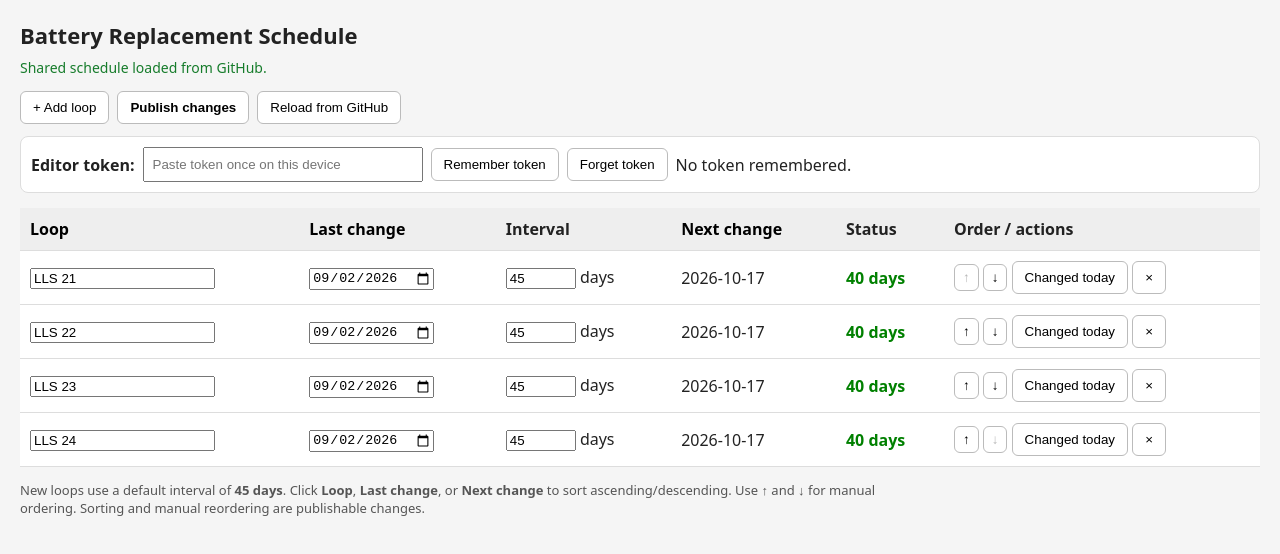
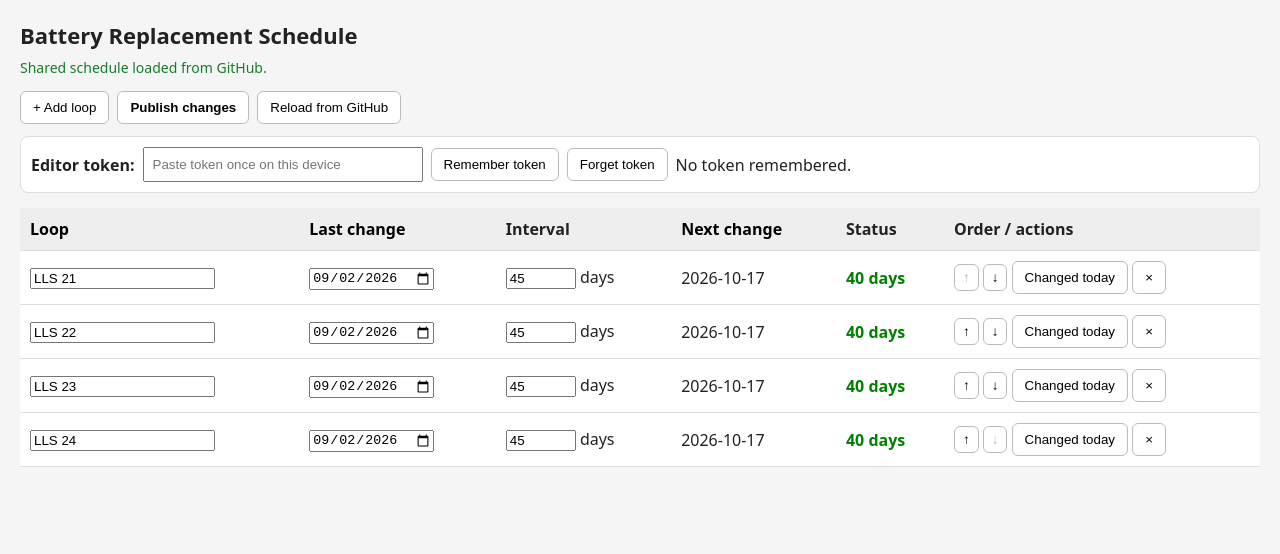
Before and after one commit to LukaszSobkowicz/battery-loops, a plain HTML site: page index.html in a window 1280 px wide. Drawn offline with Linux system fonts and the light colour scheme.

Commit message:
Remove bottom explanatory note

```diff
--- a/index.html
+++ b/index.html
@@ -26,7 +26,6 @@
   .okText { color: green; font-weight: bold; }
   .soon { color: #b36b00; font-weight: bold; }
   .overdue { color: red; font-weight: bold; }
-  .note { margin-top: 14px; font-size: 13px; color: #555; max-width: 900px; }
 </style>
 </head>
 <body>
@@ -60,10 +59,6 @@
   </thead>
   <tbody id="tableBody"></tbody>
 </table>
-
-<p class="note">
-  New loops use a default interval of <strong>45 days</strong>. Click <strong>Loop</strong>, <strong>Last change</strong>, or <strong>Next change</strong> to sort ascending/descending. Use ↑ and ↓ for manual ordering. Sorting and manual reordering are publishable changes.
-</p>
 
 <script>
 const TOKEN_KEY = "batteryLoopsGithubTokenPersistent";
```
